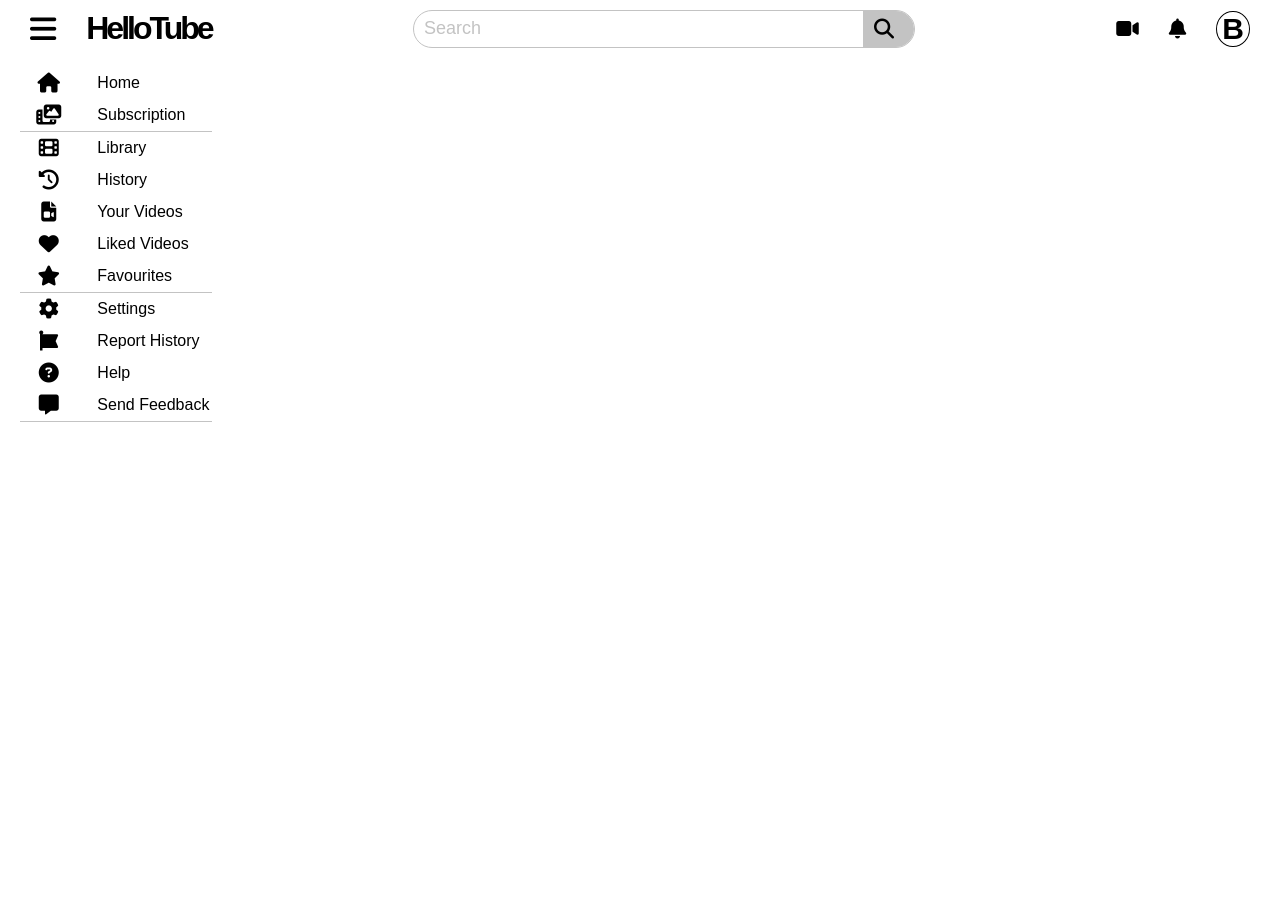
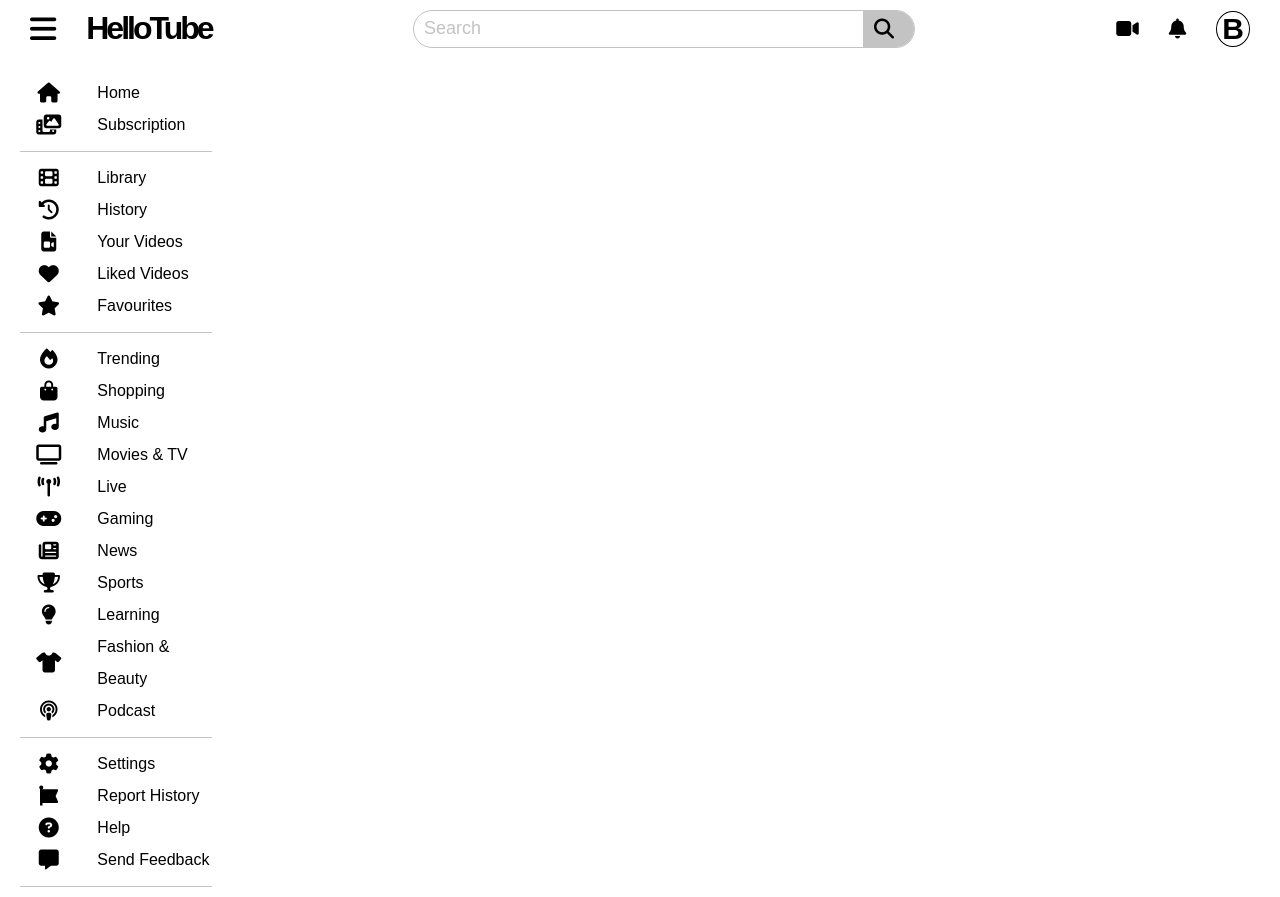
Before and after one commit to Bernard-Calma/hello-tube, a React (Create React App) app in the folder client/: page / in a window 1280 px wide. Before the commit the page ends 800 px from the top, so only its background shows below. Built offline with nearby package versions, Linux system fonts and the light colour scheme.

Commit message:
feat(Explore): Create explore component
Create explore component in nav and add sub navigations

```diff
--- a/client/src/components/Navigation/Navigation.tsx
+++ b/client/src/components/Navigation/Navigation.tsx
@@ -1,11 +1,12 @@
 import "./Styles.css"
-import { Home, Settings, Videos } from "./components";
+import { Explore, Home, Settings, Videos } from "./components";
 
 const Navigation = () => {
     return(
         <nav>
             <Home />
             <Videos />
+            <Explore />
             <Settings />
         </nav>
     )
--- a/client/src/components/Navigation/Styles.css
+++ b/client/src/components/Navigation/Styles.css
@@ -4,8 +4,9 @@ nav {
 }
 
 /* Common */
-.navHome, .navVideos, .navSettings {
+.navHome, .navVideos, .navSettings, .navExplore {
   border-bottom: solid rgb(195, 195, 195) 1px;
+  padding: 10px 0;
 }
 
 /* End of Common */
--- a/client/src/components/Navigation/Styles.scss
+++ b/client/src/components/Navigation/Styles.scss
@@ -6,8 +6,9 @@ nav {
 }
 
 /* Common */
-.navHome, .navVideos, .navSettings {
+.navHome, .navVideos, .navSettings, .navExplore {
     border-bottom: solid $borderLinesColor 1px;
+    padding: 10px 0;
 }
 /* End of Common */
 
--- /dev/null
+++ b/client/src/components/Navigation/components/Explore.tsx
@@ -0,0 +1,41 @@
+const Explore = () => {
+    return(
+        <div className="navExplore">
+            <div className="navIcons">
+                <i className="fa-solid fa-fire"/> <span>Trending</span>
+            </div>
+            <div className="navIcons">
+                <i className="fa-solid fa-bag-shopping"/> <span>Shopping</span>
+            </div>
+            <div className="navIcons">
+                <i className="fa-solid fa-music"/><span>Music</span>
+            </div>
+            <div className="navIcons">
+                <i className="fa-solid fa-tv"/><span>Movies & TV</span>
+            </div>
+            <div className="navIcons">
+                <i className="fa-solid fa-tower-broadcast"/><span>Live</span>
+            </div>
+            <div className="navIcons">
+                <i className="fa-solid fa-gamepad"/><span>Gaming</span>
+            </div>
+            <div className="navIcons">
+                <i className="fa-solid fa-newspaper"/><span>News</span>
+            </div>
+            <div className="navIcons">
+                <i className="fa-solid fa-trophy"/><span>Sports</span>
+            </div>
+            <div className="navIcons">
+                <i className="fa-solid fa-lightbulb"/><span>Learning</span>
+            </div>
+            <div className="navIcons">
+                <i className="fa-solid fa-shirt"/><span>Fashion & Beauty</span>
+            </div>
+            <div className="navIcons">
+                <i className="fa-solid fa-podcast"/><span>Podcast</span>
+            </div>
+        </div>
+    )
+}
+
+export default Explore;
--- a/client/src/components/Navigation/components/index.tsx
+++ b/client/src/components/Navigation/components/index.tsx
@@ -1,9 +1,11 @@
 import Home from "./Home";
 import Videos from "./Videos";
 import Settings from "./Settings";
+import Explore from "./Explore";
 
 export {
     Home,
     Videos,
-    Settings
+    Settings,
+    Explore
 }
```
Also changed, not shown: 1 other file (tests, documents, lock files or other folders).
